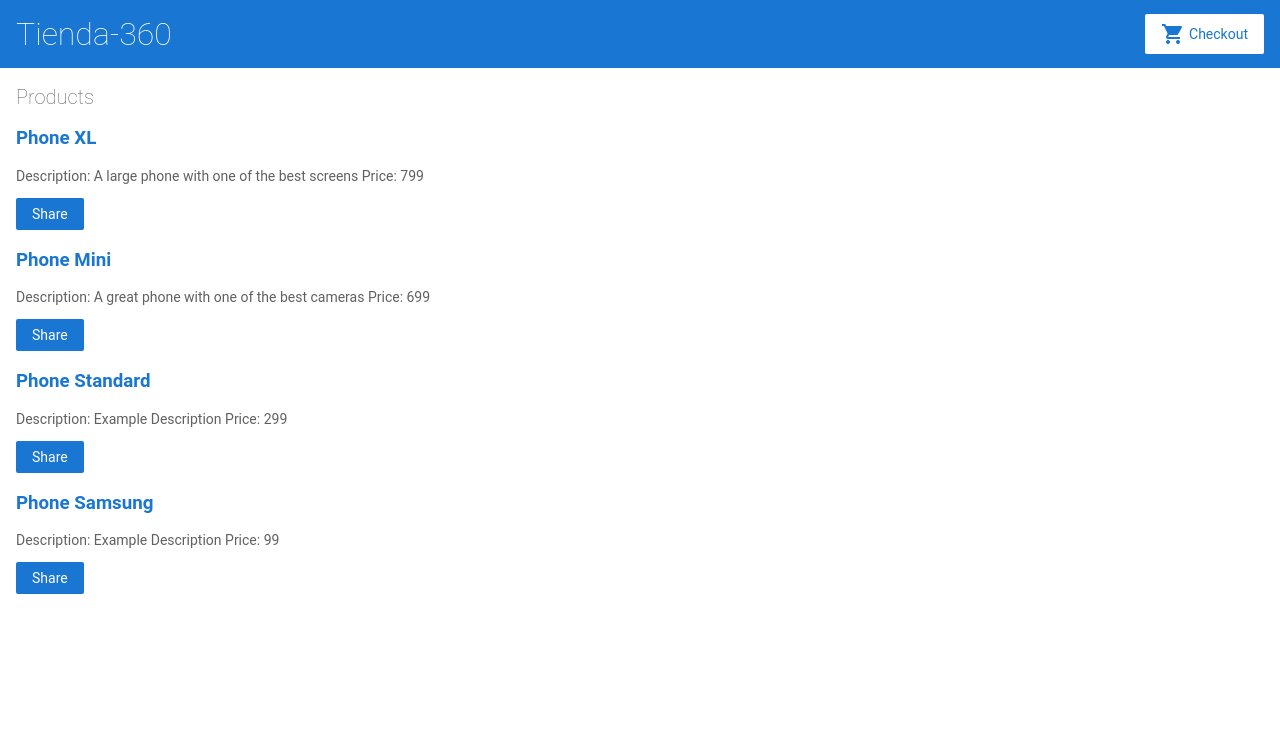
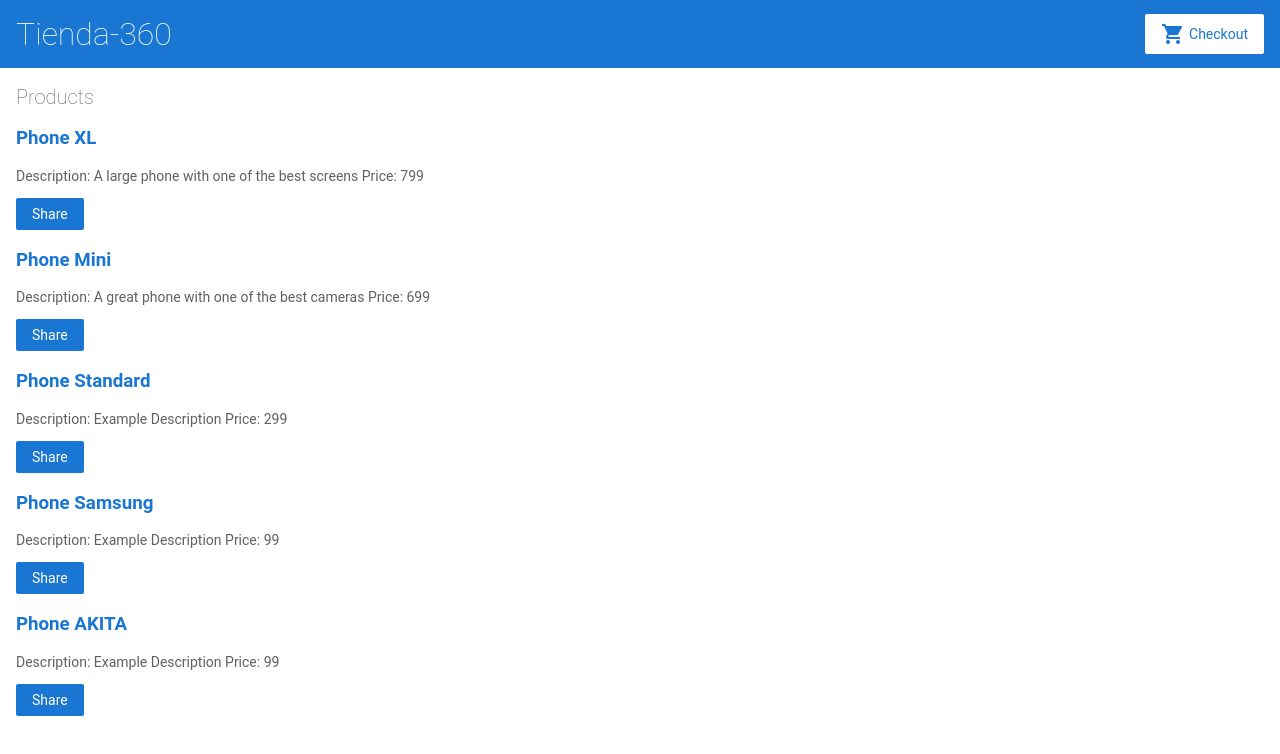
Before and after one commit to PercyRom/tienda-360, an Angular app: page / in a window 1280 px wide. Shown: the top 754 px of the page. Built offline with nearby package versions, Linux system fonts and the light colour scheme.

Commit message:
testing message

```diff
--- a/src/app/products.ts
+++ b/src/app/products.ts
@@ -18,6 +18,11 @@ export const products = [
     name: "Phone Samsung",
     price: 99,
     description: "Example Description"
+  },
+  {
+    name: "Phone AKITA",
+    price: 99,
+    description: "Example Description"
   }
 ];
 
```
